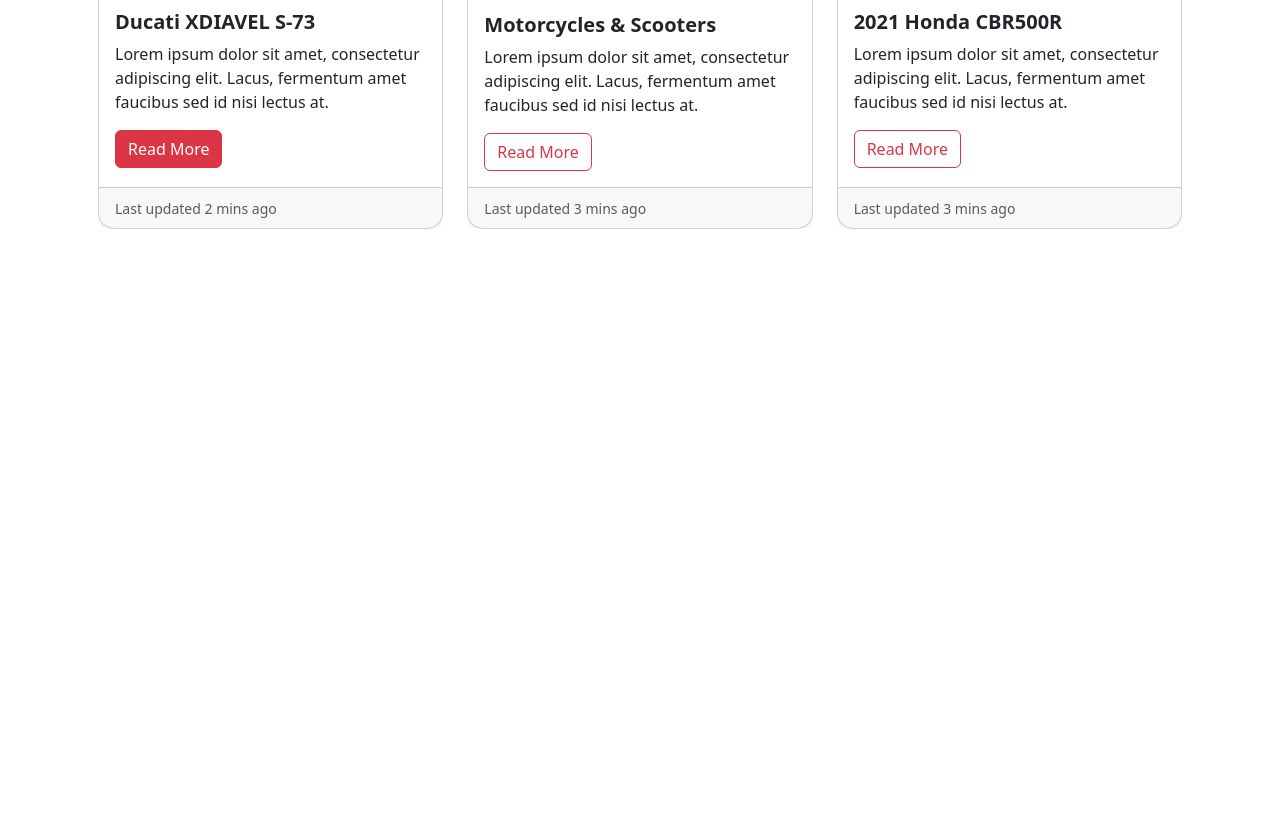
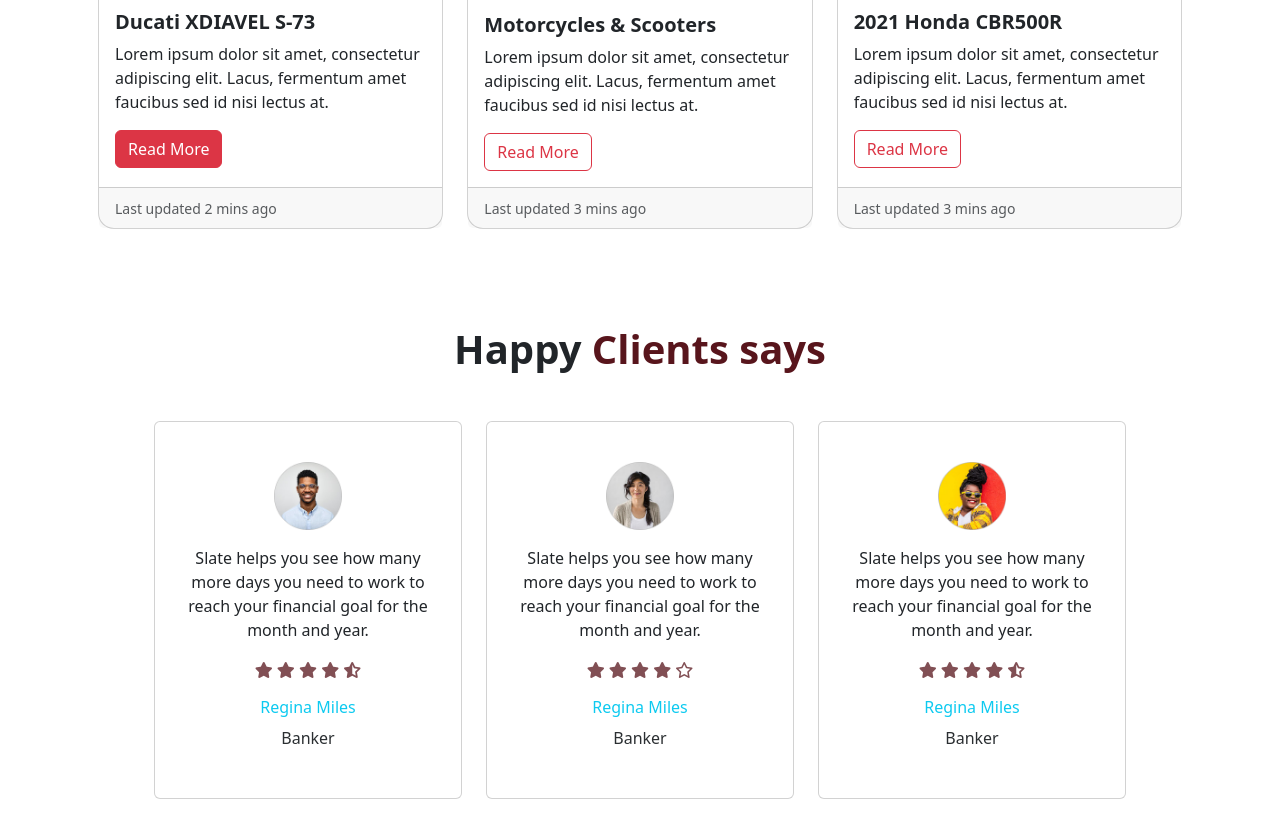
Before and after one commit to rajesh-mondal/bikerz-zone, a plain HTML site: page index.html in a window 1280 px wide. Shown: the part 1427-2264 px from the top of the page. Before the commit the page ends 1704 px from the top, so only its background shows below. Drawn offline with nearby package versions, Linux system fonts and the light colour scheme.

Commit message:
happy clients section completed

```diff
--- a/index.html
+++ b/index.html
@@ -9,6 +9,8 @@
     <link href="https://cdn.jsdelivr.net/npm/bootstrap@5.3.0-alpha1/dist/css/bootstrap.min.css" rel="stylesheet" integrity="sha384-GLhlTQ8iRABdZLl6O3oVMWSktQOp6b7In1Zl3/Jr59b6EGGoI1aFkw7cmDA6j6gD" crossorigin="anonymous">
     <!-- Custom CSS -->
     <link rel="stylesheet" href="css/styles.css">
+    <!-- Font Awesome -->
+    <script src="https://kit.fontawesome.com/366bdac751.js" crossorigin="anonymous"></script>
   </head>
 
 </head>
@@ -169,6 +171,73 @@
             </div>
           </div>
         </section>
+
+        <!-- happy clients section -->
+        <section class="m-lg-5">
+          <h1 class="text-center my-5 fw-semibold">Happy <span class="text-danger-emphasis">Clients says</span></h1>
+          <div class="row row-cols-1 row-cols-md-3 g-4 px-4">
+            <div class="col">
+              <div class="card h-100 p-3">
+                <img src="images/user-1.png" class="card-img-top w-25 mx-auto pt-4" alt="...">
+                <div class="card-body text-center">
+                  <p class="card-text">Slate helps you see how
+                    many more days you need
+                    to work to reach your financial
+                    goal for the month and year.</p>
+                    <p class="text-danger-emphasis opacity-75">
+                      <i class="fas fa-star"></i>
+                      <i class="fas fa-star"></i>
+                      <i class="fas fa-star"></i>
+                      <i class="fas fa-star"></i>
+                      <i class="fas fa-star-half-alt"></i>
+                    </p>
+                    <h6 class="card-title text-info">Regina Miles</h6>
+                    <p class="text-secondary-emphasis">Banker</p>
+                </div>
+              </div>
+            </div>
+            <div class="col">
+              <div class="card h-100 p-3">
+                <img src="images/user-2.png" class="card-img-top w-25 mx-auto pt-4" alt="...">
+                <div class="card-body text-center">
+                  <p class="card-text">Slate helps you see how
+                    many more days you need
+                    to work to reach your financial
+                    goal for the month and year.</p>
+                    <p class="text-danger-emphasis opacity-75">
+                      <i class="fas fa-star"></i>
+                      <i class="fas fa-star"></i>
+                      <i class="fas fa-star"></i>
+                      <i class="fas fa-star"></i>
+                      <i class="far fa-star"></i>
+                    </p>
+                    <h6 class="card-title text-info">Regina Miles</h6>
+                    <p class="text-secondary-emphasis">Banker</p>
+                </div>
+              </div>
+            </div>
+            <div class="col">
+              <div class="card h-100 p-3">
+                <img src="images/user-3.png" class="card-img-top w-25 mx-auto pt-4" alt="...">
+                <div class="card-body text-center">
+                  <p class="card-text">Slate helps you see how
+                    many more days you need
+                    to work to reach your financial
+                    goal for the month and year.</p>
+                    <p class="text-danger-emphasis opacity-75">
+                      <i class="fas fa-star"></i>
+                      <i class="fas fa-star"></i>
+                      <i class="fas fa-star"></i>
+                      <i class="fas fa-star"></i>
+                      <i class="fas fa-star-half-alt"></i>
+                    </p>
+                    <h6 class="card-title text-info">Regina Miles</h6>
+                    <p class="text-secondary-emphasis">Banker</p>
+                </div>
+              </div>
+            </div>
+          </div>
+        </section>
     </main>
     <!-- main section end -->
 
```
